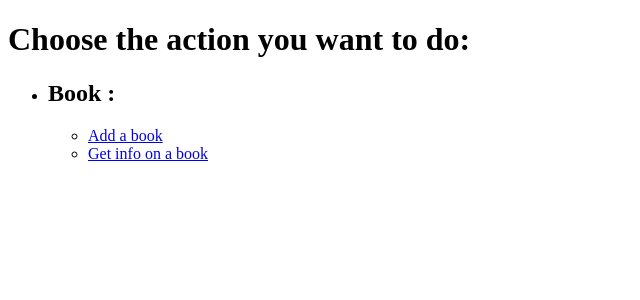
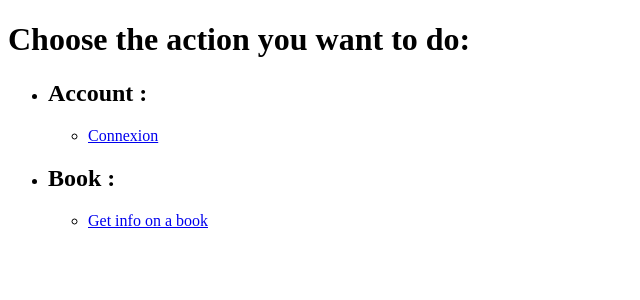
Before and after one commit to LaPoudreRouge/Librairie, a Django app: page / in a window 1280 px wide. Shown: the top 300 px of the page, without its empty margins (0-640 px from the left). Run offline with Django 4.2, Linux system fonts and the light colour scheme.

Commit message:
Changed the main menu so that you can go connect. Now, only some elements are shown when not logged in. change the path of some url.

```diff
--- a/authentication/urls.py
+++ b/authentication/urls.py
@@ -4,7 +4,7 @@ from . import  views
 
 
 urlpatterns = [
-    path("", views.index, name="index"),
+    path("", views.index, name="auth0.index"),
     path("login", views.login, name="login"),
     path("logout", views.logout, name="logout"),
     path("callback", views.callback, name="callback"),
--- a/authentication/views.py
+++ b/authentication/views.py
@@ -43,7 +43,7 @@ def callback(request):
     if user is not None:
         auth.login(request, user)
 
-    redirect_url = request.session.pop('redirect_url', 'index')
+    redirect_url = request.session.pop('redirect_url', 'auth0.index')
     return redirect(request.build_absolute_uri(reverse(redirect_url)))
 
 
@@ -62,7 +62,7 @@ def logout(request):
         f"https://{settings.AUTH0_DOMAIN}/v2/logout?"
         + urlencode(
             {
-                "returnTo": request.build_absolute_uri(reverse("index")),
+                "returnTo": request.build_absolute_uri(reverse("auth0.index")),
                 "client_id": settings.AUTH0_CLIENT_ID,
             },
             quote_via=quote_plus,
--- a/gestionAccount/urls.py
+++ b/gestionAccount/urls.py
@@ -3,5 +3,5 @@ from django.urls import path
 from . import  views
 
 urlpatterns = [
-    path("personal_collection/add",views.persColl_add_webpage,name="personal_collection_add")
+    path("personal_collection/add",views.persColl_add_webpage,name="personal_collection.add_w")
 ]
--- a/gestionAccount/views.py
+++ b/gestionAccount/views.py
@@ -5,7 +5,7 @@ from authentication.connexion_decorator import require_connexion
 
 # Create your views here.
 
-@require_connexion("personal_collection_add")
+@require_connexion("personal_collection.add_w")
 def persColl_add_webpage(request):
     if request.method == 'POST':
 
--- a/gestionBook/templates/main_hub/main_hub.html
+++ b/gestionBook/templates/main_hub/main_hub.html
@@ -7,9 +7,29 @@
 <h1>Choose the action you want to do:</h1>
 <body>
 <ul>
+
+    <li><h2>Account :</h2><ul>
+
+        <li><a href="{% url 'auth0.index' %}">Connexion</a></li>
+
+        {% if logged_in %}
+
+        <li><h3>Personal collection</h3><ul>
+
+            <li><a href="{% url 'personal_collection.add_w' %}">Add</a></li>
+        </ul></li>
+        {% endif %}
+
+    </ul></li>
+
+
     <li><h2>Book :</h2><ul>
-        <li><a href="./book/add">Add a book</a></li>
-        <li><a href="./book/get_info">Get info on a book</a></li>
+
+        {% if logged_in %}
+        <li><a href="{% url 'book.add_w' %}">Add a book</a></li>
+        {% endif %}
+        <li><a href="{% url 'book.get_info_w' %}">Get info on a book</a></li>
+
     </ul></li>
 
 
--- a/gestionBook/views.py
+++ b/gestionBook/views.py
@@ -65,4 +65,8 @@ def book_get_info_webpage(request):
     return render(request, 'book/get_info/ask.html')
 
 def main_hub(request):
-    return render(request,'main_hub/main_hub.html')
+    return render(
+        request,
+        'main_hub/main_hub.html',
+        {"logged_in":request.user.is_authenticated}
+    )
```
Also changed, not shown: db.sqlite3.
